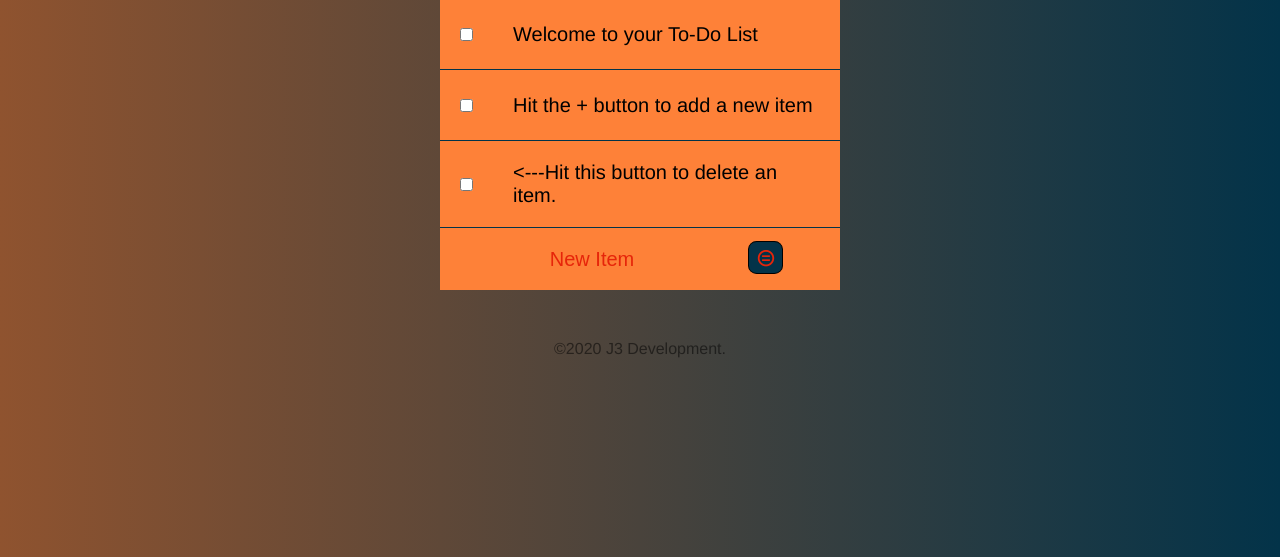
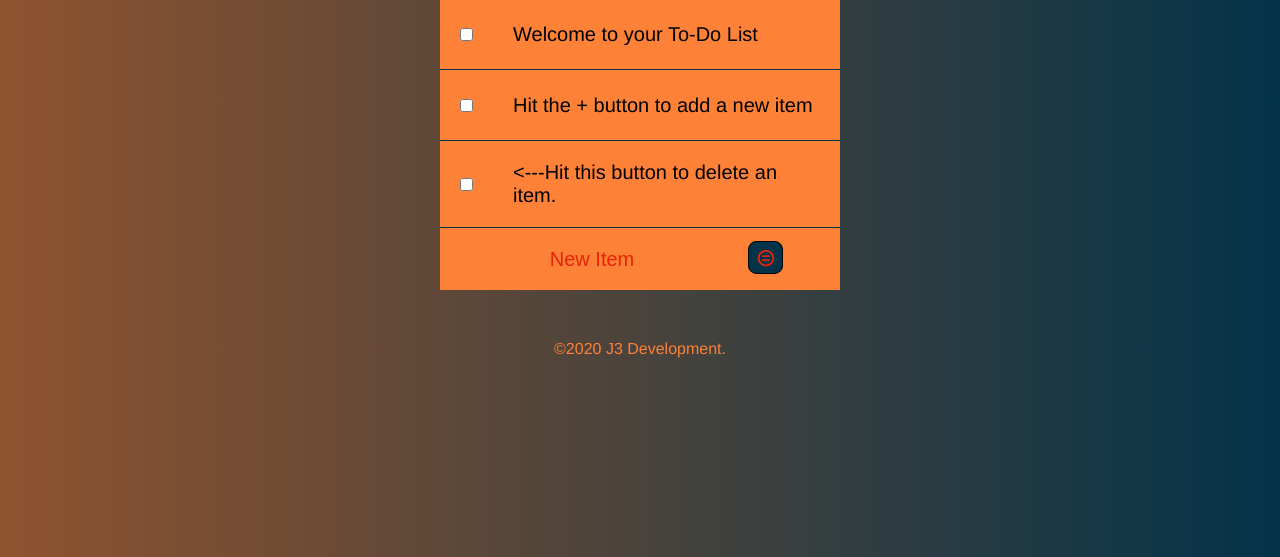
Before and after one commit to J3ffJessie/To-Do-List, a Node server app: page / in a window 1280 px wide. Shown: the part 158-715 px from the top of the page. Run offline with Node 20, Linux system fonts and the light colour scheme; data comes from the database, SQL or seed files in the repository; data that the repository does not hold is empty; some libraries are stand-ins or nearby versions.

Commit message:
Footer color change on font

```diff
--- a/public/css/styles.css
+++ b/public/css/styles.css
@@ -104,8 +104,7 @@ input[type="text"]:focus {
 }
 
 footer {
-  color: white;
-  color: rgba(0, 0, 0, 0.5);
+  color: #fe8138;
   text-align: center;
 }
 
```
